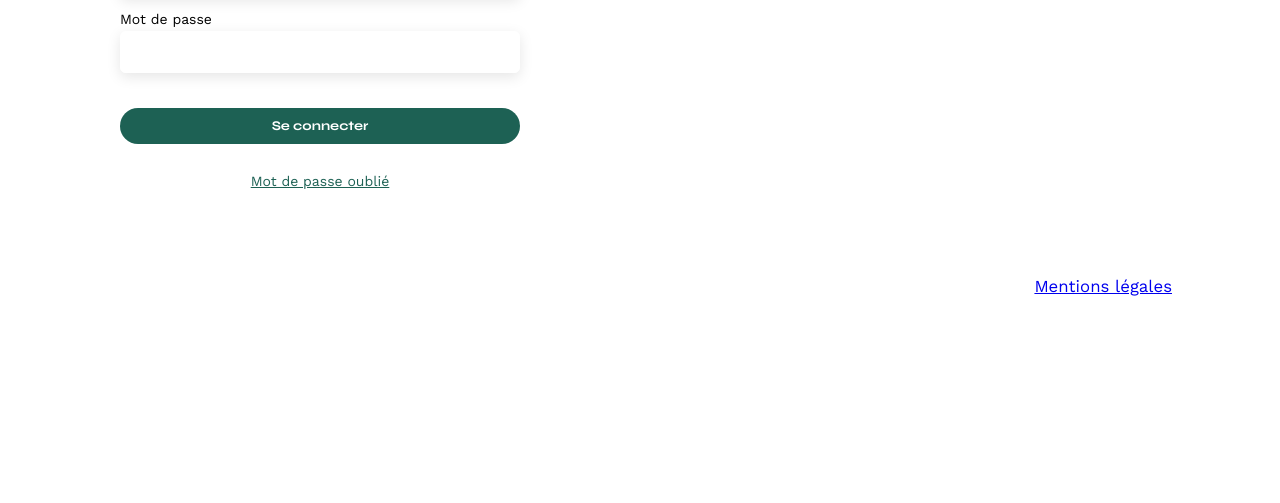
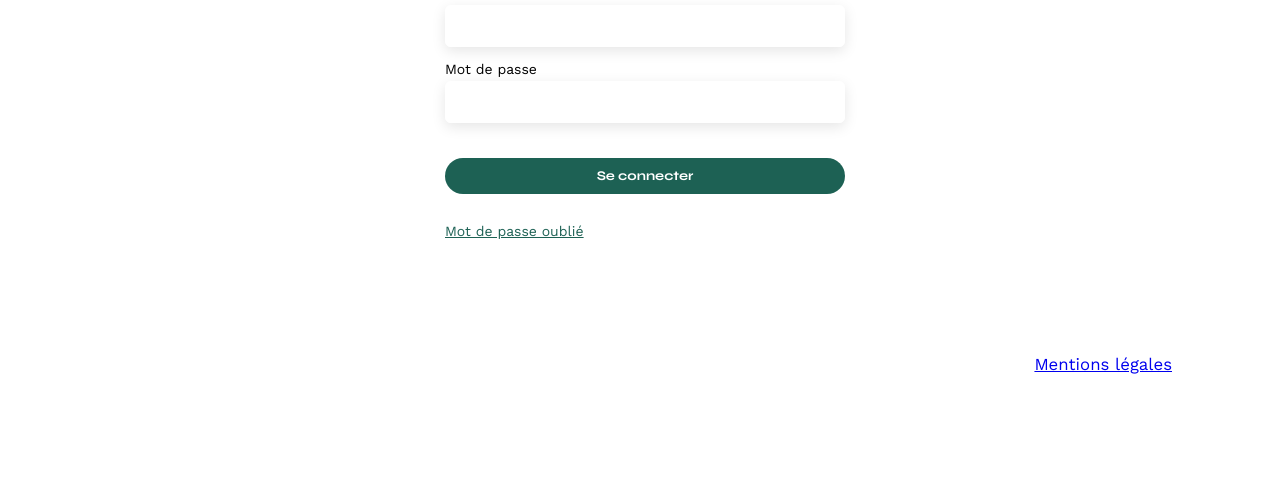
Before and after one commit to JesusLordSaves/Projet-6-Portfolio-Sophie-Bluel, a plain HTML site: page FrontEnd/index-connexionpage.html in a window 1280 px wide. Shown: the part 297-800 px from the top of the page. Drawn offline with nearby package versions, Linux system fonts and the light colour scheme.

Commit message:
centrage section login

```diff
--- a/FrontEnd/assets/style.css
+++ b/FrontEnd/assets/style.css
@@ -208,9 +208,13 @@ footer nav ul {
 	margin: 2em
 }
 
+.login-container {
+	display: flex ;
+	align-items: center;
+    justify-content: center;
+}
 
 #login {
-    text-align: center;
     max-width: 400px;
     width: 100%;
     padding: 40px;
--- a/FrontEnd/index-connexionpage.html
+++ b/FrontEnd/index-connexionpage.html
@@ -22,7 +22,7 @@
             </ul>
         </nav>
     </header>
-    <main>
+    <main class="login-container">
         <section id="login">
             <h2>Log In</h2>
             <form>
```
